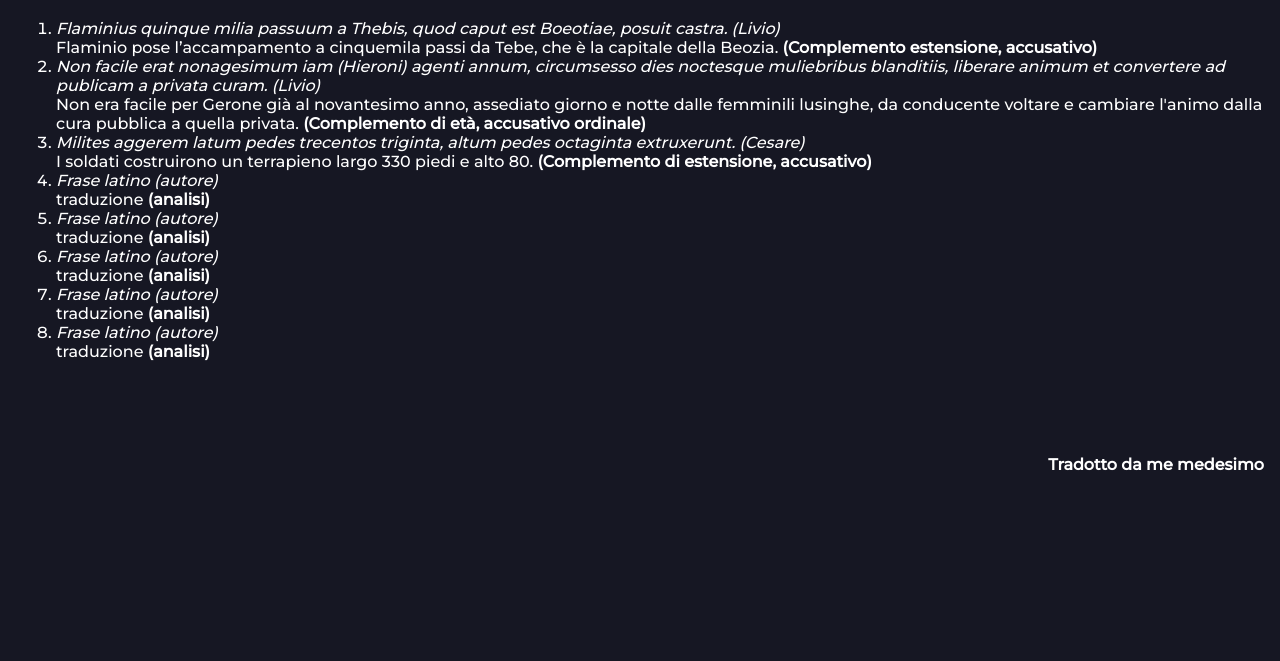
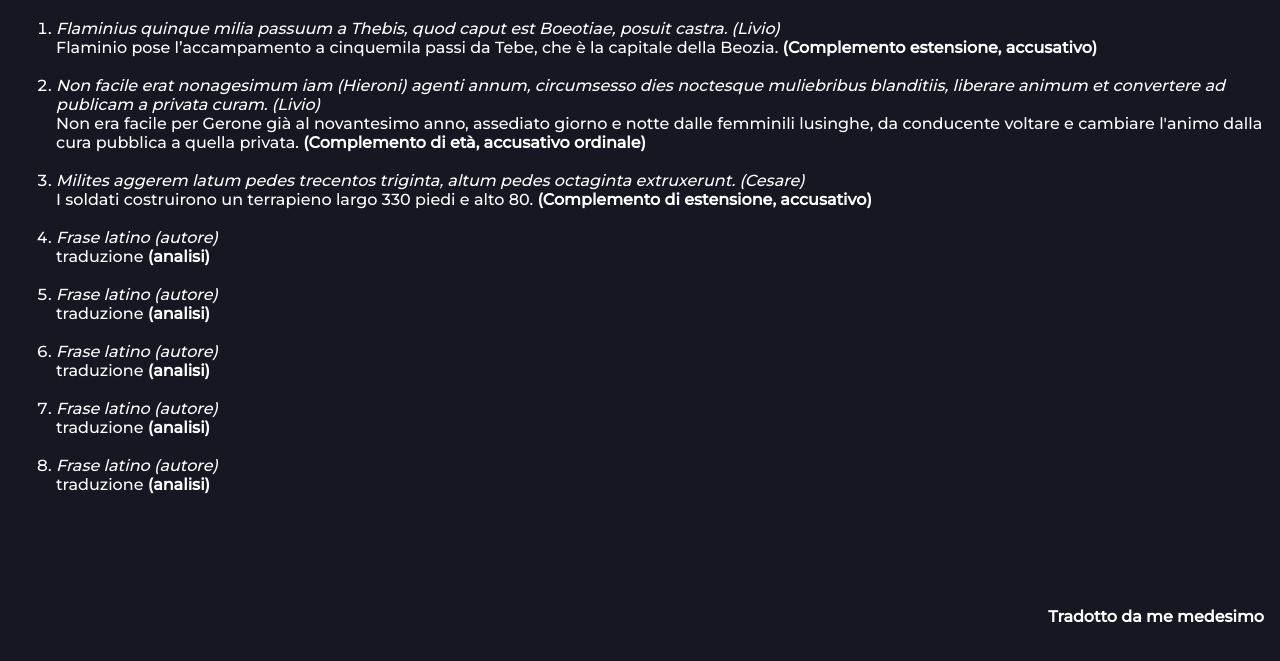
Before and after one commit to Ste517/sitolatino, a plain HTML site: page 32_32_2.html in a window 1280 px wide. Shown: the part 127-788 px from the top of the page. Drawn offline with Linux system fonts and the light colour scheme.

Commit message:
32322.2.1

```diff
--- a/32_32_2.html
+++ b/32_32_2.html
@@ -21,14 +21,14 @@
     <div style="padding:16px">
         <h1>Esercizio 32 a pagina 32 del libro 2</h1>
         <ol>
-            <li><i>Flaminius quinque milia passuum a Thebis, quod caput est Boeotiae, posuit castra. (Livio)</i><br>Flaminio pose l’accampamento a cinquemila passi da Tebe, che è la capitale della Beozia. <b>(Complemento estensione, accusativo)</b></li>
-            <li><i>Non facile erat nonagesimum iam (Hieroni) agenti annum, circumsesso dies noctesque muliebribus blanditiis, liberare animum et convertere ad publicam a privata curam. (Livio)</i><br>Non era facile per Gerone già al novantesimo anno, assediato giorno e notte dalle femminili lusinghe, da conducente voltare e cambiare l'animo dalla cura pubblica a quella privata. <b>(Complemento di età, accusativo ordinale)</b></li>
-            <li><i>Milites aggerem latum pedes trecentos triginta, altum pedes octaginta extruxerunt. (Cesare)</i><br>I soldati costruirono un terrapieno largo 330 piedi e alto 80. <b>(Complemento di estensione, accusativo)</b></li>
-            <li><i>Frase latino (autore)</i><br>traduzione <b>(analisi)</b></li>
-            <li><i>Frase latino (autore)</i><br>traduzione <b>(analisi)</b></li>
-            <li><i>Frase latino (autore)</i><br>traduzione <b>(analisi)</b></li>
-            <li><i>Frase latino (autore)</i><br>traduzione <b>(analisi)</b></li>
-            <li><i>Frase latino (autore)</i><br>traduzione <b>(analisi)</b></li>
+            <li><i>Flaminius quinque milia passuum a Thebis, quod caput est Boeotiae, posuit castra. (Livio)</i><br>Flaminio pose l’accampamento a cinquemila passi da Tebe, che è la capitale della Beozia. <b>(Complemento estensione, accusativo)</b></li><br>
+            <li><i>Non facile erat nonagesimum iam (Hieroni) agenti annum, circumsesso dies noctesque muliebribus blanditiis, liberare animum et convertere ad publicam a privata curam. (Livio)</i><br>Non era facile per Gerone già al novantesimo anno, assediato giorno e notte dalle femminili lusinghe, da conducente voltare e cambiare l'animo dalla cura pubblica a quella privata. <b>(Complemento di età, accusativo ordinale)</b></li><br>
+            <li><i>Milites aggerem latum pedes trecentos triginta, altum pedes octaginta extruxerunt. (Cesare)</i><br>I soldati costruirono un terrapieno largo 330 piedi e alto 80. <b>(Complemento di estensione, accusativo)</b></li><br>
+            <li><i>Frase latino (autore)</i><br>traduzione <b>(analisi)</b></li><br>
+            <li><i>Frase latino (autore)</i><br>traduzione <b>(analisi)</b></li><br>
+            <li><i>Frase latino (autore)</i><br>traduzione <b>(analisi)</b></li><br>
+            <li><i>Frase latino (autore)</i><br>traduzione <b>(analisi)</b></li><br>
+            <li><i>Frase latino (autore)</i><br>traduzione <b>(analisi)</b></li><br>
         </ol>
         <br><br><br>
         <h4 style="text-align: right;">Tradotto da me medesimo</h4>
```
